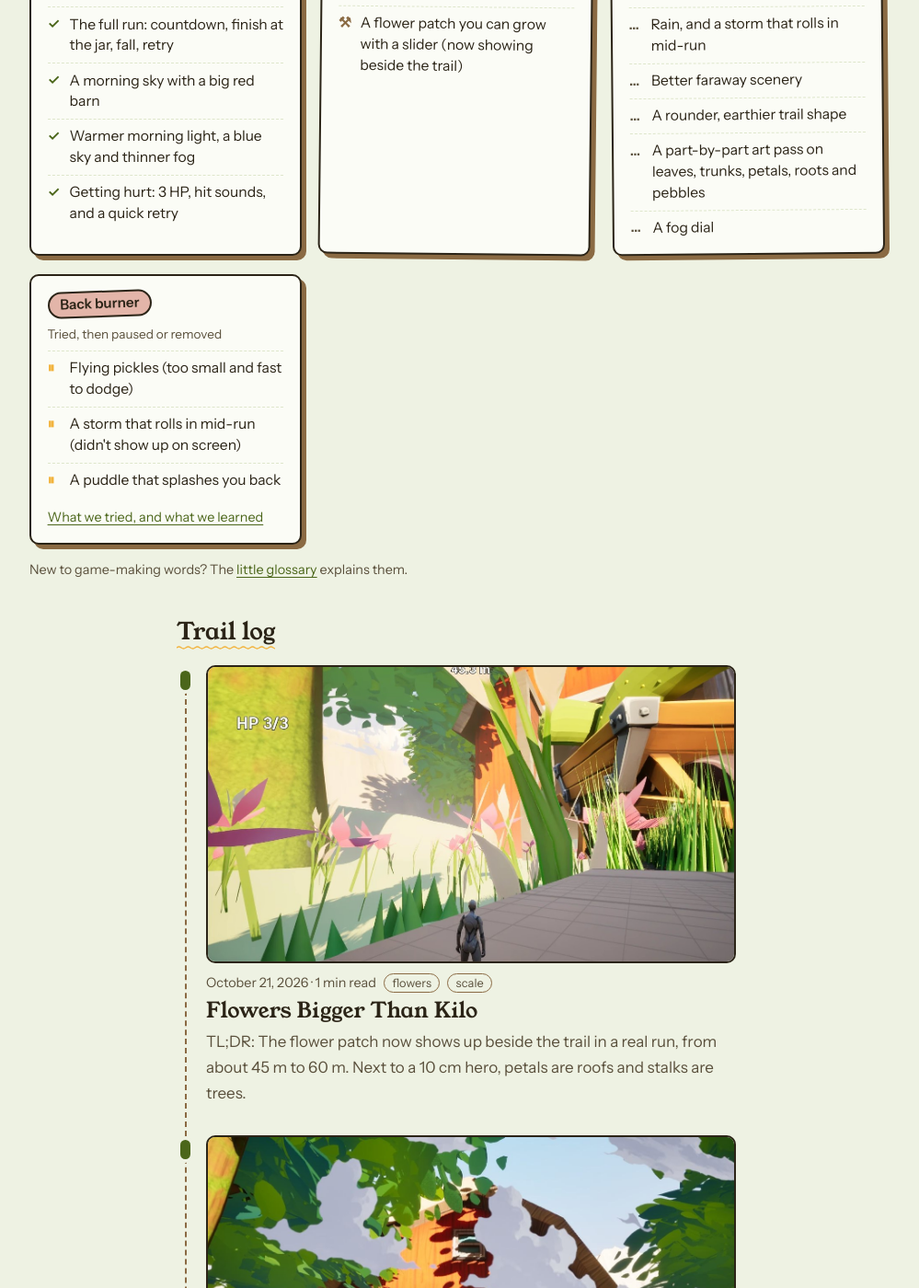
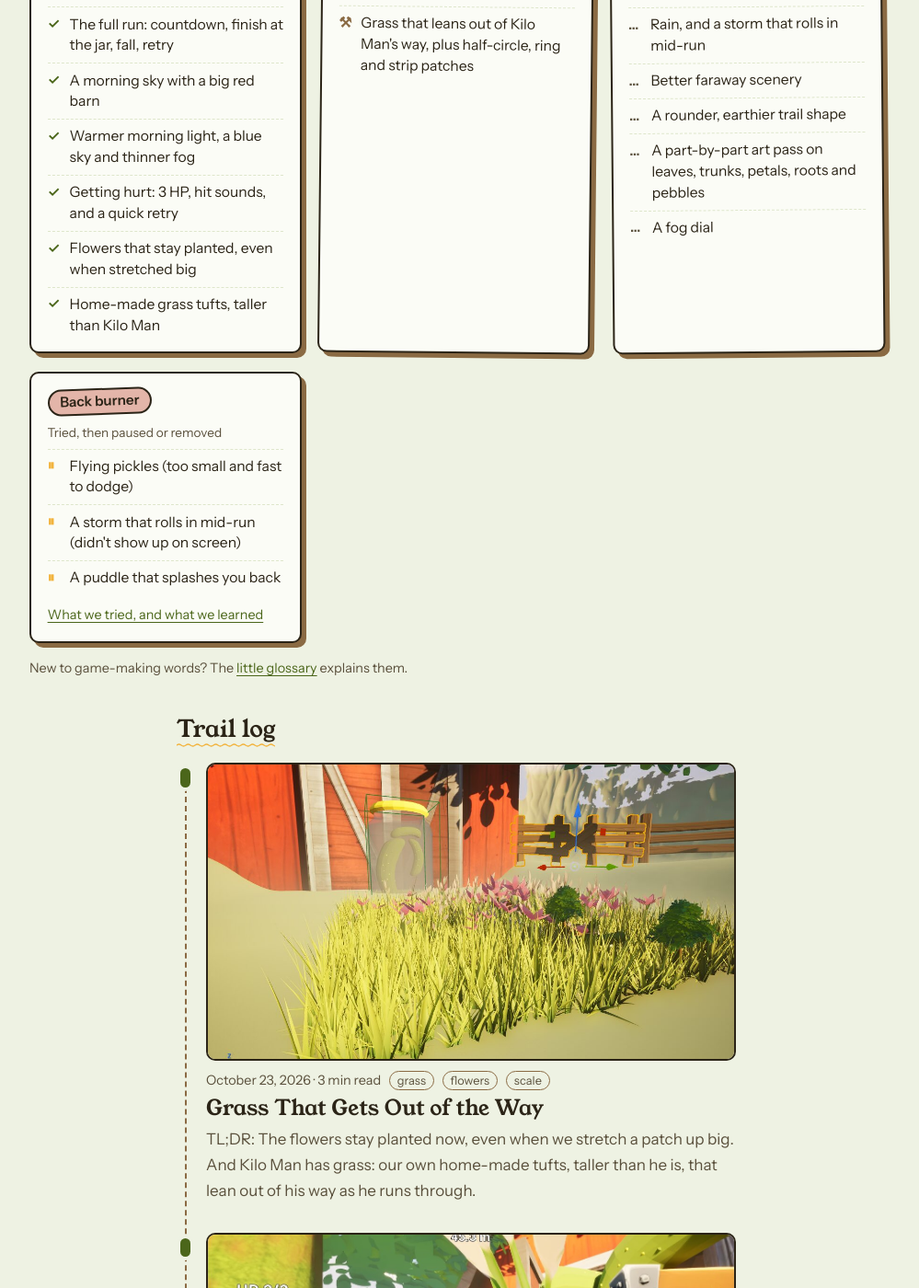
Before and after one commit to DesertCacheTV/kilo_game_devlog, a Jekyll site: the page built from index.md, in a window 1280 px wide and 1400 px high, scrolled down 1047 px. Shown: the whole window at 92% size, without its empty margins (144-1143 px from the left). Built offline with Jekyll 4.4.1, drawn with Linux system fonts in a browser that asks for light colours; some of the changed text lies outside the part shown.

Commit message:
Devlog: Grass That Gets Out of the Way
Co-Authored-By: Claude <noreply@anthropic.com>

```diff
--- a/_data/progress.yml
+++ b/_data/progress.yml
@@ -1,6 +1,6 @@
 # The "How the journey is going" board on the home page.
 # Update it with each devlog. Only things you've play-tested go under "playable".
-updated: 2026-10-21
+updated: 2026-10-23
 lanes:
   - key: playable
     title: Playable now
@@ -12,13 +12,15 @@ lanes:
       - A morning sky with a big red barn
       - Warmer morning light, a blue sky and thinner fog
       - "Getting hurt: 3 HP, hit sounds, and a quick retry"
+      - Flowers that stay planted, even when stretched big
+      - Home-made grass tufts, taller than Kilo Man
   - key: building
     title: On the workbench
     note: Being built right now
     items:
       - An 8 km background landscape of hills and mountains
       - A performance pass for modest PCs
-      - A flower patch you can grow with a slider (now showing beside the trail)
+      - "Grass that leans out of Kilo Man's way, plus half-circle, ring and strip patches"
   - key: cooking
     title: Still cooking
     note: Planned, not built yet
--- /dev/null
+++ b/_posts/2026-10-23-grass-that-gets-out-of-the-way.md
@@ -0,0 +1,60 @@
+---
+layout: post
+title: "Grass That Gets Out of the Way"
+date: 2026-10-23 23:30:00
+tags: [devlog, grass, flowers, scale]
+image: /assets/img/kilo-grass-final-2.jpg
+image_alt: "Kilo Man's world in play: tufts of tall green grass with sunny yellow-green tips."
+---
+**TL;DR:** The flowers stay planted now, even when we stretch a patch up big. And Kilo Man has grass: our own home-made tufts, taller than he is, that lean out of his way as he runs through.
+{: .tldr}
+
+Last time the flower patch floated or sank when we stretched it. Tonight we fixed that, and then we tried to grow grass. The grass fought back a little.
+
+## Flowers that stay planted {% include status.html s="Fixed" %}
+
+The flower patch used to look for the ground in a very small area. Make the patch bigger, or move it up or down, and it lost the ground. The flowers ended up floating, or buried.
+
+Now each flower picks its spot once and looks for the ground right there. You can scale a patch up big and the flowers stay put. I played it, and it looks very good.
+
+{% include figure.html src="/assets/img/kilo-flowers-stay-planted.jpg" alt="Big flowers beside the trail in play, standing on the ground after the fix." caption="Flowers, staying where they belong." width="1251" height="1129" %}
+
+## Our own grass {% include status.html s="Working" %}
+
+Our first try used an old single blade of grass. It looked awful. (More on that below.)
+
+So we made our own grass tuft from scratch. Each tuft is six blades fanned out from one root. They taper to a point and curve a little, like real grass. The color runs from dark green at the bottom to a warm, sunny yellow-green at the tips.
+
+Next to a 10 cm hero, one tuft is taller than he is. I love how it looks.
+
+{% include figure.html src="/assets/img/kilo-grass-tufts-new.jpg" alt="The new grass tufts in play: curved blades, dark green at the roots and yellow-green at the tips." caption="Home-made grass, first look." width="1115" height="770" %}
+
+## Grass that leans out of the way {% include status.html s="In progress" %}
+
+There was one problem. The grass grew straight up through the trail, so Kilo Man ran right through it like a ghost.
+
+Now the grass leans away from him as he passes, and springs back behind him. The bigger the grass patch, the wider it parts, so giant grass still makes room for a tiny hero.
+
+Grass patches also got new shapes. They don't have to be big circles anymore. They can be half circles, rings with an empty middle, or long strips for trail edges and backgrounds. Far-away grass can also fade out, so the game stays light on small laptops.
+
+My first run through it: fantastic. Now I need to dial it all in, one piece at a time.
+
+{% include figure.html src="/assets/img/kilo-grass-final-1.jpg" alt="A run through the grass in play, with tall tufts around the trail." caption="Running through the new grass." width="1251" height="1129" %}
+
+{% include figure.html src="/assets/img/kilo-grass-final-2.jpg" alt="Tall grass tufts with sunny tips seen during a run." caption="Grass, from Kilo Man's point of view." width="1115" height="770" %}
+
+## Blooper of the day
+
+The first grass looked so bad that, in the dark, it was genuinely spooky. We wrote "spooky night grass" on the idea list.
+
+Also: our very first home-made tuft showed up in the game lying flat on its side, like it needed a nap.
+
+{% include figure.html src="/assets/img/kilo-grass-first-try-blooper.jpg" alt="The first grass test in play, the version we threw away." caption="The first grass. We don't talk about the first grass." width="1115" height="770" %}
+
+## Still cooking
+
+- Dialing the grass in for the levels and the art
+- Keeping grass off the trail once the trail gets its dirt look
+- Checking the lean, the shapes and the fade one by one
+
+*Kilo Man Jar-O is a working title. Everything shown is work in progress.*
```
Also changed, not shown: assets/img/kilo-flowers-stay-planted.jpg (added), assets/img/kilo-grass-final-1.jpg (added), assets/img/kilo-grass-final-2.jpg (added), assets/img/kilo-grass-first-try-blooper.jpg (added), assets/img/kilo-grass-tufts-new.jpg (added).
